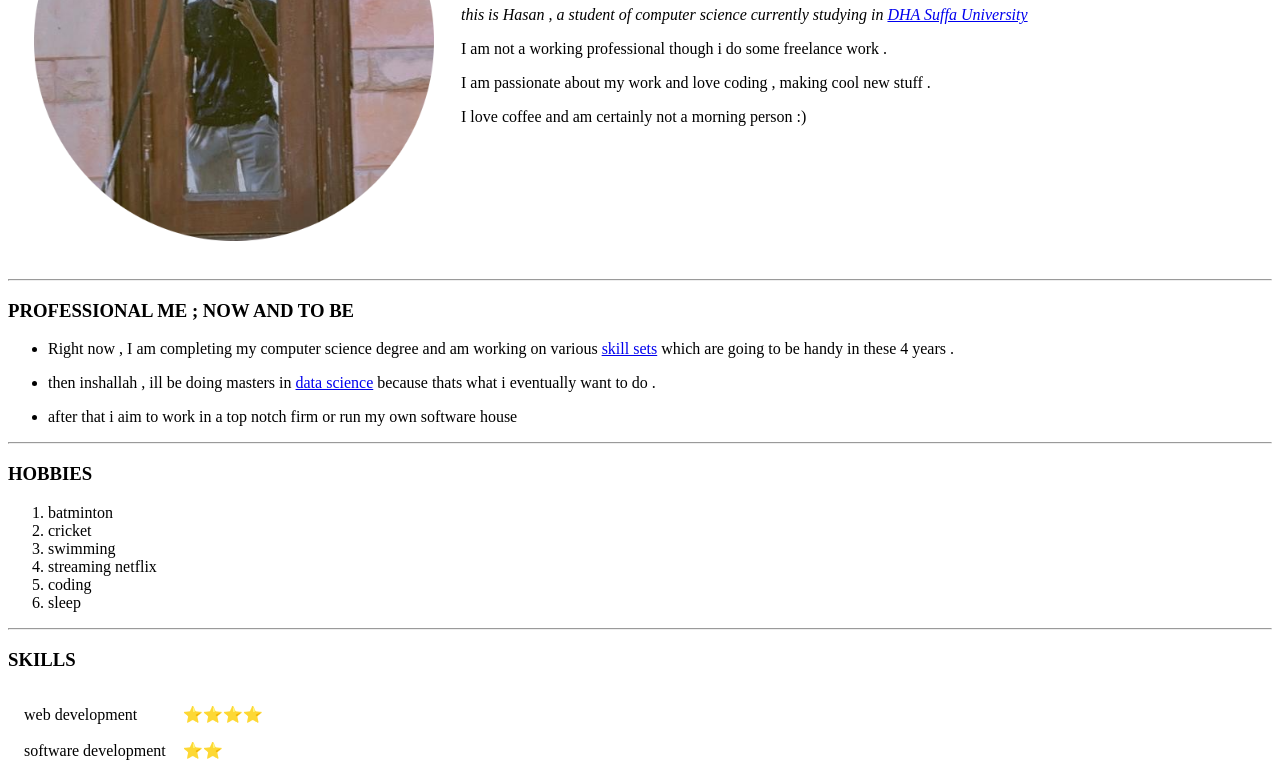
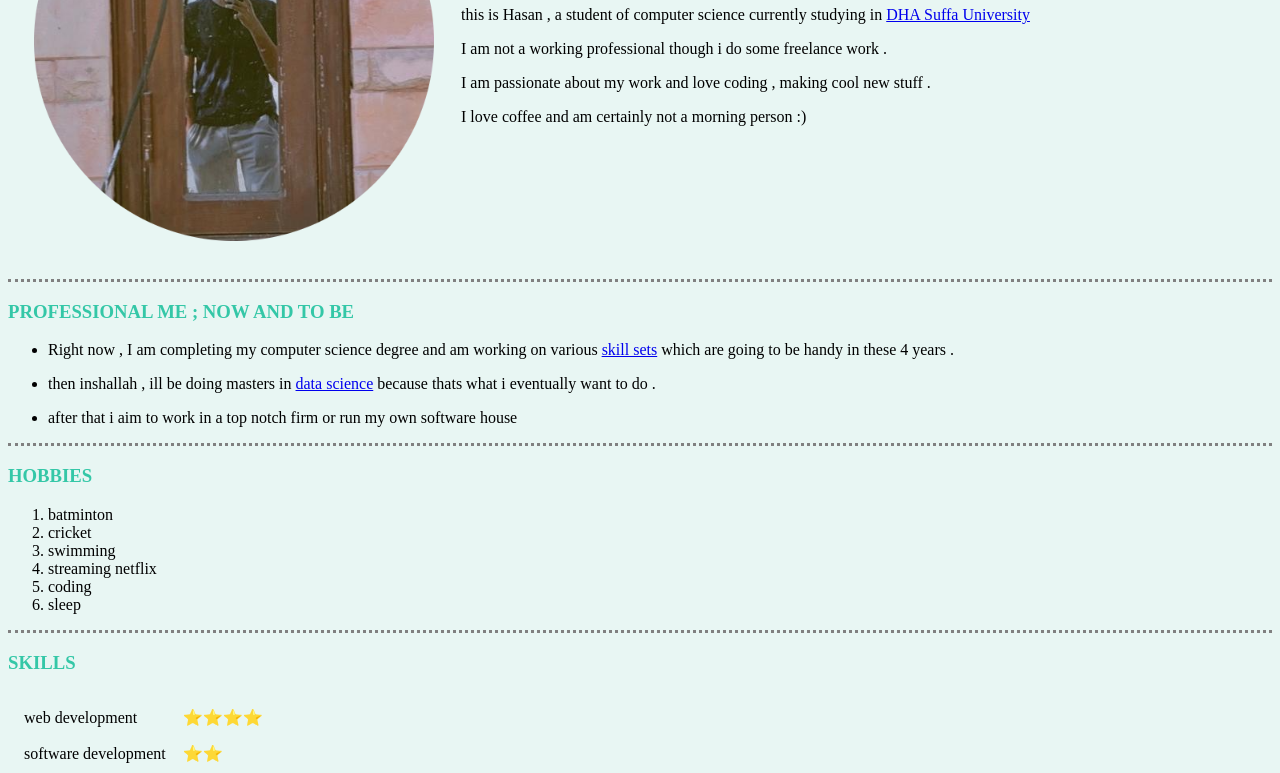
Before and after one commit to hasstotallycool/khalliwalli-cv-, a plain HTML site: page index.html in a window 1280 px wide. Shown: the part 193-966 px from the top of the page. Drawn offline with Linux system fonts and the light colour scheme.

Commit message:
added css in my website

```diff
--- a/index.html
+++ b/index.html
@@ -4,6 +4,7 @@
 <head>
     <meta charset="UTF-8">
     <title>Hasan Zakir 🖤</title>
+    <link rel="stylesheet" href="udemy.css">
 </head>
 
 <body>
@@ -16,8 +17,8 @@
                 <h1>
                     HASAN ZAKIR 🖤
                 </h1>
-                <P><em>this is Hasan , a student of computer science currently studying in <a href="https://www.dsu.edu.pk/">DHA
-                            Suffa University </a></em> </P>
+                <P>this is Hasan , a student of computer science currently studying in <a href="https://www.dsu.edu.pk/">DHA
+                            Suffa University </a> </P>
                 <p>I am not a working professional though i do some freelance work .</p>
                 <p>I am passionate about my work and love coding , making cool new stuff .</p>
                 <p>I love coffee and am certainly not a morning person :)</p>
@@ -42,6 +43,7 @@
     </ul>
     <hr>
     <h3>HOBBIES </h3>
+    <p>
     <ol type="1">
         <li>batminton</li>
         <li>cricket</li>
@@ -50,6 +52,7 @@
         <li>coding</li>
         <li>sleep</li>
     </ol>
+    </p>
 <hr>
 <h3> SKILLS </h3>
 <table cellspacing="15">
--- /dev/null
+++ b/udemy.css
@@ -0,0 +1,22 @@
+body{
+    background-color: #e8f6f3;
+}
+hr{
+    border-style: none;
+     border-top: dotted ;
+     width: 100%;
+     border-color: grey;
+     border-width: 3px;
+}
+h1 {
+    color: #34c7a7;
+}
+h3{
+    color: #34c7a7;
+}
+h4{
+    color: #34c7a7;
+}
+h2 {
+    color: #34c7a7;
+}
```
Also changed, not shown: contact.html (+2 -1 lines), hasaaaaan guddu.jpeg (added), yoohasan.jpeg (added).
